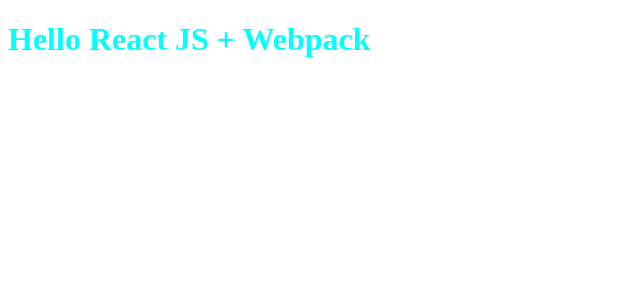
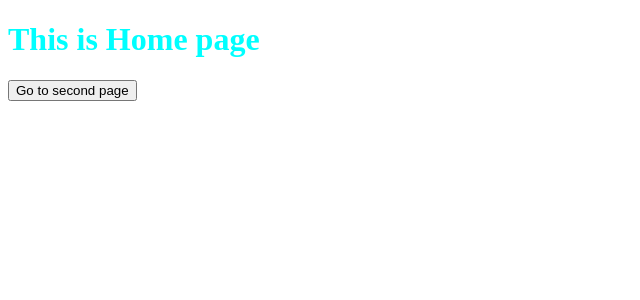
Before and after one commit to typro33333/fake_news_frontend, a React app: page /#home in a window 1280 px wide. Shown: the top 300 px of the page, without its empty margins (0-640 px from the left). Built offline with nearby package versions, Linux system fonts and the light colour scheme.

Commit message:
update small change

```diff
--- a/src/App.js
+++ b/src/App.js
@@ -1,10 +1,14 @@
-import React from 'react'
-import './App.css'
+import "./App.css";
+import React from "react";
+import {HashRouter as Router} from "react-router-dom";
+import Routes from "./routes/routes";
 
 export const App= () => {
-    return (
-      <div>
-        <h1>Hello React JS + Webpack</h1>
-      </div>
-    )
-}
+  return (
+  <Router
+  hashType="noslash"
+  >
+    <Routes/>
+  </Router>
+  );
+};
--- a/src/index.js
+++ b/src/index.js
@@ -1,5 +1,5 @@
-import React from 'react'
-import ReactDOM from 'react-dom'
-import {App} from './App.js'
-const a = 1
-ReactDOM.render(<App />, document.getElementById('root'))
+import React from "react";
+import ReactDOM from "react-dom";
+import {App} from "./App.js";
+
+ReactDOM.render(<App />, document.getElementById("root"));
```
